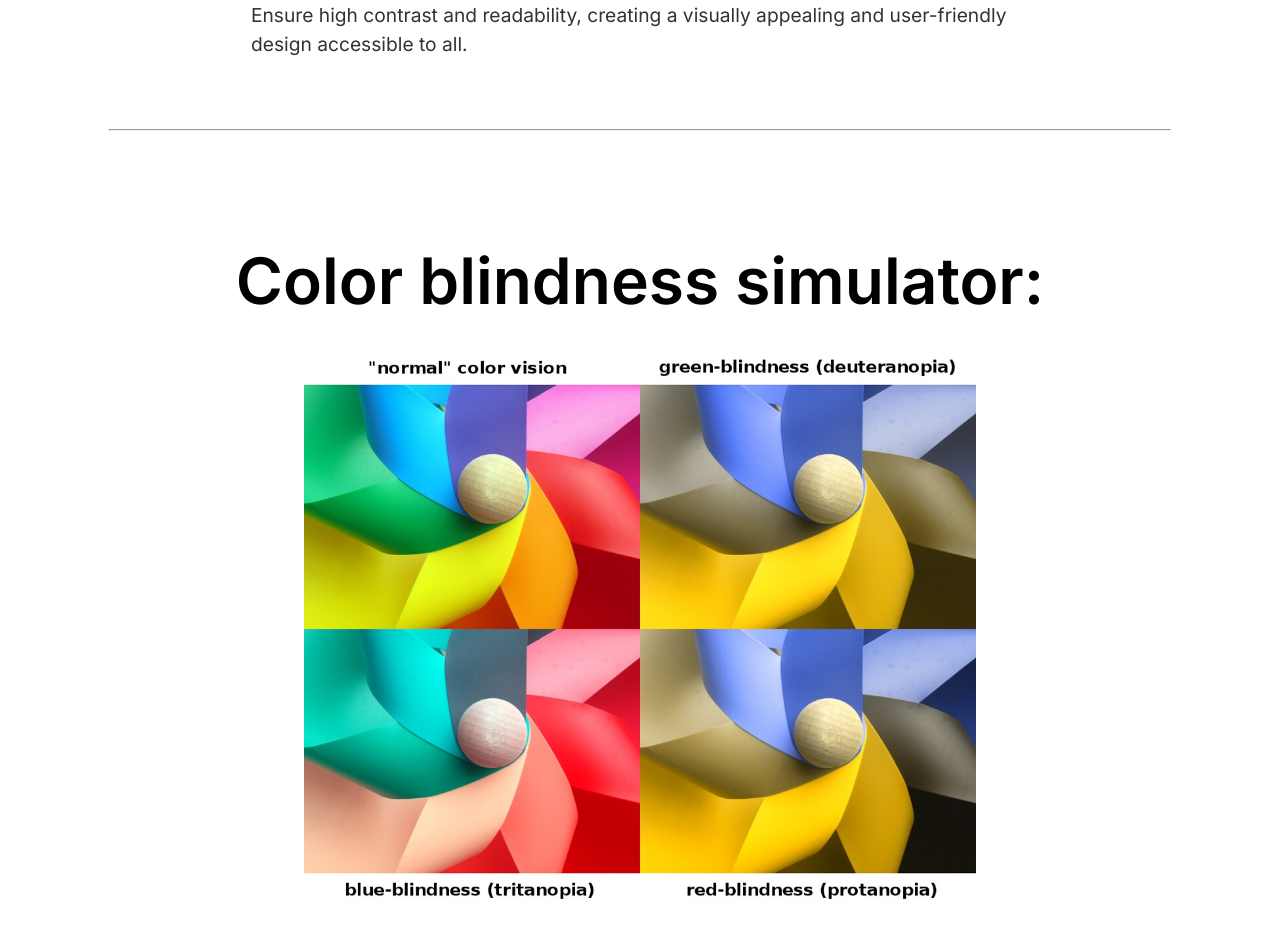
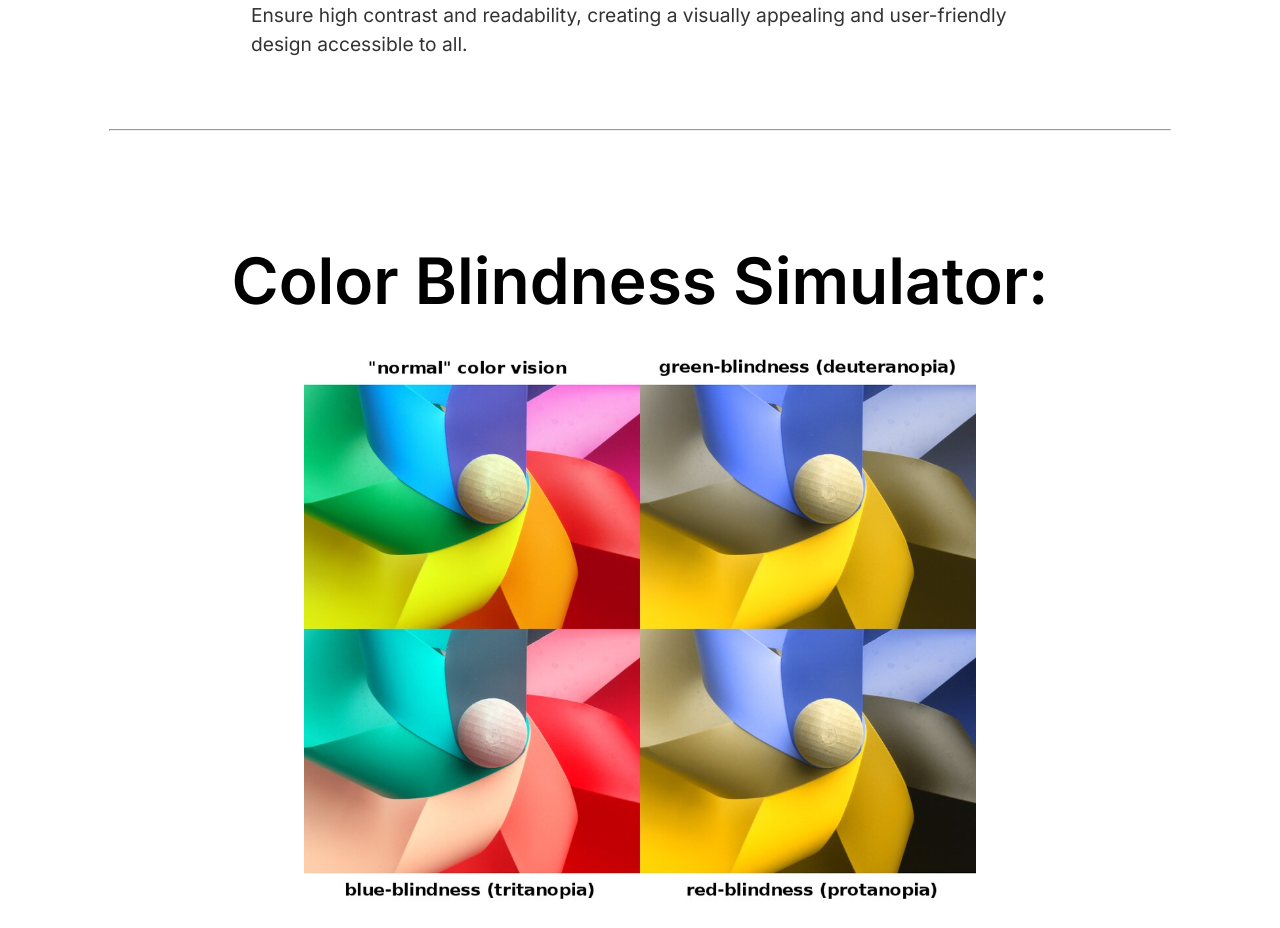
Before and after one commit to KetrinV/colorblind-people-app, a Nuxt app: page /tools in a window 1280 px wide. Shown: the part 2241-3169 px from the top of the page. Built offline with nearby package versions, Linux system fonts and the light colour scheme.

Commit message:
Fixing title

```diff
--- a/pages/tools.vue
+++ b/pages/tools.vue
@@ -20,7 +20,7 @@
                 </div>
                 <p class="tools-p">Optimize your website's color palette for inclusivity with our Color Palette Checker. Ensure high contrast and readability, creating a visually appealing and user-friendly design accessible to all.</p>
                 <hr>
-                <h3 class="tools-header" id="color-blindness-simulator">Color blindness simulator:</h3>
+                <h3 class="tools-header" id="color-blindness-simulator">Color Blindness Simulator:</h3>
                 <div class="tools-img-container">
                     <img class="tools-image" src="/image_preview/color-blindness-simulator.jpg" alt="Picture of diffrent color visions" onclick="window.location.href='https://color-blind-simulator.tak21vanatoa.itmajakas.ee';">
                 </div>
```
